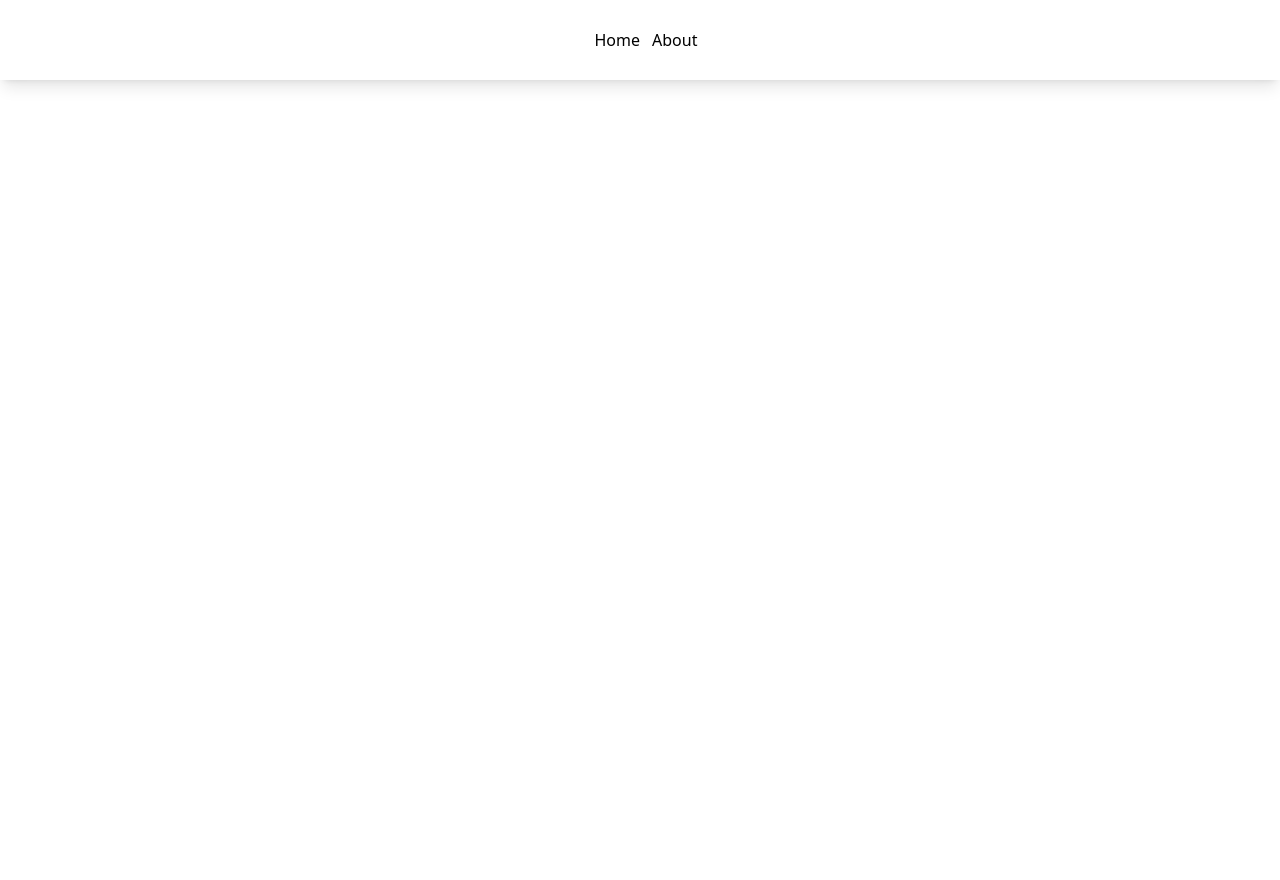
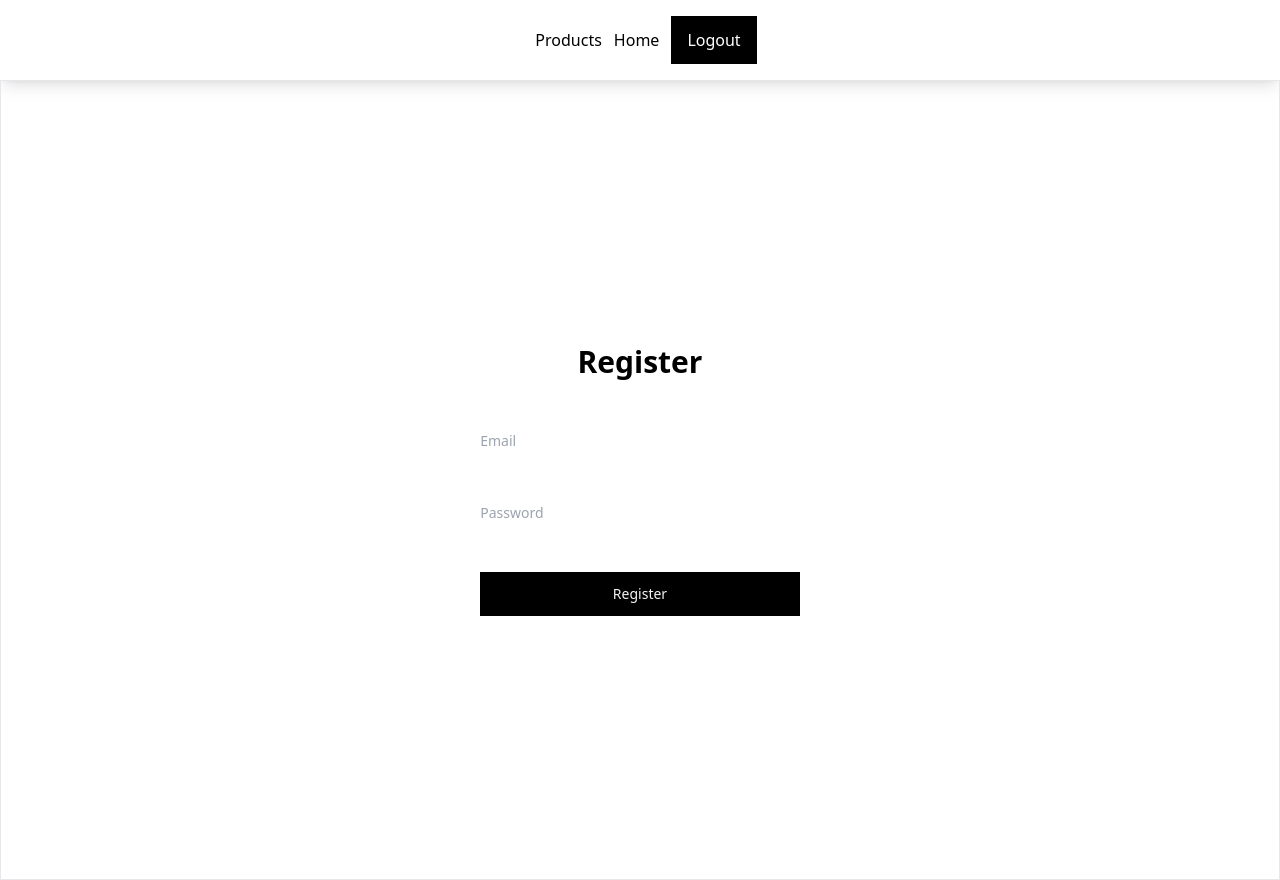
Before and after one commit to Avrel-Owona/react-app, a React (Create React App) app: page /register in a window 1280 px wide. Before the commit this address had no page. Before the commit the page ends 800 px from the top, so only its background shows below. Built offline with nearby package versions, Linux system fonts and the light colour scheme; no server answers; sample sign-in values are in the browser's storage.

Commit message:
resgister context

```diff
--- a/package.json
+++ b/package.json
@@ -7,6 +7,7 @@
     "@testing-library/react": "^13.3.0",
     "@testing-library/user-event": "^13.5.0",
     "axios": "^0.27.2",
+    "firebase": "^9.9.3",
     "react": "^18.2.0",
     "react-dom": "^18.2.0",
     "react-router": "^5.0.1",
--- a/src/App.js
+++ b/src/App.js
@@ -1,11 +1,11 @@
 import Navbar from "./components/Navbar";
+import {AuthContextProvider} from "./context/authContext";
 
 function App() {
-
   return (
-    <div>
-          <Navbar/>
-    </div>
+       <AuthContextProvider>
+           <Navbar/>
+       </AuthContextProvider>
   );
 }
 
--- a/src/components/Navbar.js
+++ b/src/components/Navbar.js
@@ -1,30 +1,46 @@
-import React, {useState} from 'react';
+import React from 'react';
 import {Route, Routes} from "react-router-dom";
 import {About} from "../About";
 import {Home} from "../home";
-import {UserContext} from "../context/userContext";
 import {ProductDetails} from "../productDetails";
+import {Login} from "../login";
+import {Register} from "../register";
+import ProtectedRoutes from "./ProtectedRoutes";
+import {Products} from "../products";
+import {useAuthContext} from "../context/authContext";
 
 
 const Navbar = () => {
-
-    const [user, setUser] = useState('Je suis le provider')
+    const {user, logout} = useAuthContext()
+    const handleLogout = async  () => {
+        try {
+           await logout()
+        } catch (e) {
+            console.log(e)
+        }
+    }
     return(
             <div>
                 <nav className='w-full shadow-lg flex items-center justify-center h-20'>
-                    <ul className='flex h-full justify-center items-center'>
-                        <a className='ml-3' href="/">Home</a>
-                        <a className='ml-3' href="/about">About</a>
-                    </ul>
+                    {user ?
+                        <ul className='flex h-full justify-center items-center'>
+                            <a className='ml-3' href="/products/">Products</a>
+                            <a className='ml-3' href="/">Home</a>
+                            <button className='bg-black px-4 py-3 text-white ml-3' onClick={handleLogout}>Logout</button>
+                        </ul> :
+                        <ul className='flex h-full justify-center items-center'>
+                            <a className='ml-3' href="/">Home</a>
+                            <a className='ml-3' href="/login/">Login</a>
+                            <a className='ml-3' href="/register/">Register</a>
+                        </ul>}
                 </nav>
-
-                   <UserContext.Provider value={{ user, setUser }}>
                        <Routes>
                            <Route path="/" exact element={<Home/>} />
-                           <Route path="/about/" element={<About/>} />
+                           <Route path="/products/" element={<ProtectedRoutes><Products/></ProtectedRoutes>} />
+                           <Route path="/login/" element={<Login/>} />
+                           <Route path="/register/" element={<Register/>} />
                            <Route path="/products/:id" exact element={<ProductDetails/>} />
                        </Routes>
-                   </UserContext.Provider>
 
             </div>
     );
--- /dev/null
+++ b/src/components/ProtectedRoutes.js
@@ -0,0 +1,14 @@
+import React from 'react';
+import {Navigate} from "react-router-dom";
+import {useAuthContext} from "../context/authContext";
+
+const ProtectedRoutes = ({children}) => {
+    let {user} = useAuthContext()
+
+    if (!user) {
+        return <Navigate to='/login'/>
+    }
+    return children;
+};
+
+export default ProtectedRoutes;
--- /dev/null
+++ b/src/context/authContext.js
@@ -0,0 +1,42 @@
+import {createContext, useContext, useEffect, useState} from "react";
+import {createUserWithEmailAndPassword, signInWithEmailAndPassword, signOut, onAuthStateChanged} from 'firebase/auth'
+import {auth} from "../firebase";
+
+const authContext = createContext()
+
+export function AuthContextProvider ({children}) {
+    const [user, setUser] = useState('')
+
+    function register (email, password) {
+        //Pour creer un nouvel utilisateur, il aura besoin de notre instance d'authentification que nous aurions
+        //Creer dans le fichier firebase.js
+        return createUserWithEmailAndPassword(auth, email, password)
+    }
+    function login (email, password) {
+        return signInWithEmailAndPassword(auth, email, password)
+    }
+    function logout (email, password) {
+        return signOut(auth)
+    }
+
+    // Nous permets de savoir comment Firebase nous informe si un user est creé ou est connecté
+    // C'est notre fonction de changement d'authenfication {onAuthStateChanged}
+    // Nous voulons l'utiliser une fois que le composant est monté donc le choix est pour un useEffect
+    useEffect(()=> {
+        const unSubscribe = onAuthStateChanged(auth, (currentUser) => {
+            setUser(currentUser)
+        })
+        return ()=> unSubscribe()
+    },[])
+
+
+    return (
+        <authContext.Provider value={{user, register, login, logout}}>
+            {children}
+        </authContext.Provider>
+    )
+}
+
+export function useAuthContext() {
+    return useContext(authContext)
+}
--- /dev/null
+++ b/src/firebase.js
@@ -0,0 +1,21 @@
+// Import the functions you need from the SDKs you need
+import { initializeApp } from "firebase/app";
+import {getAuth} from 'firebase/auth'
+// TODO: Add SDKs for Firebase products that you want to use
+// https://firebase.google.com/docs/web/setup#available-libraries
+
+// Your web app's Firebase configuration
+const firebaseConfig = {
+    apiKey: "AIzaSyDSxLQSCZYpdXPeeD2zxIZI-FbeD7X90P0",
+    authDomain: "react-auth-b77b5.firebaseapp.com",
+    projectId: "react-auth-b77b5",
+    storageBucket: "react-auth-b77b5.appspot.com",
+    messagingSenderId: "527493535044",
+    appId: "1:527493535044:web:dcf9dd00cb2f93db327311"
+};
+
+// Initialize Firebase
+const app = initializeApp(firebaseConfig);
+// Instance d'auth
+export const auth = getAuth(app)
+export default app
--- /dev/null
+++ b/src/login.js
@@ -0,0 +1,50 @@
+import React, {useState} from 'react';
+import {useAuthContext} from "./context/authContext";
+import {useNavigate} from "react-router-dom";
+
+export function Login() {
+    const [email, setEmail] = useState()
+    const [password, setPassword] = useState()
+    const [errorMessage, setErrorMessage] = useState()
+    const [isLoading, setIsLoading] = useState(false)
+    const {login, user} = useAuthContext()
+    const navigate = useNavigate()
+
+    console.log('user', user)
+
+    const handleSubmit = async  (e) => {
+        // Afin que ma page ne soit pas actualisée
+        e.preventDefault()
+        setErrorMessage('')
+        setIsLoading(true)
+        try {
+            // Je vais avoir une attente
+            await login(email, password)
+            navigate('/products')
+        } catch (err) {
+            setErrorMessage(err.message)
+        }
+        setIsLoading(false)
+    }
+
+
+    return(
+        <div className='border h-screen flex flex-col justify-center items-center'>
+            <h1 className='font-bold text-3xl mb-10'>Login</h1>
+            <form  onSubmit={handleSubmit} className='flex flex-col w-full sm:w-5/12 lg:w-3/12'>
+                {errorMessage && (
+                    <div className={'h-10 mb-10 px-4 py-8 bg-red-300 text-white flex justify-center items-center w-full'}>
+                        {errorMessage}
+                    </div>
+                )}
+                <input type="email"
+                       onChange={(e)=> {setEmail(e.target.value)}}
+                       className='input-form mb-8 h-10 bg-custom-grey focus:bg-custom-grey focus:ring-transparent focus:border-transparent border-gray-300 focus:border-gray-300 text-sm' placeholder={'Email'}/>
+                <input type="password"
+                       onChange={(e)=> {setPassword(e.target.value)}}
+                       className='input-form mb-8 h-10 bg-custom-grey focus:bg-custom-grey focus:ring-transparent focus:border-transparent border-gray-300 focus:border-gray-300 text-sm' placeholder={'Password'}/>
+                <button className='bg-black text-gray-100 py-3 text-sm w-full mt-2'>{isLoading ? 'Loading...' : 'Login'}</button>
+            </form>
+        </div>
+    )
+}
--- /dev/null
+++ b/src/products.js
@@ -0,0 +1,36 @@
+import React, {useEffect, useState} from 'react';
+import axios from "axios";
+import {Link} from "react-router-dom";
+
+export function Products() {
+    const [products, setProducts] = useState([])
+
+    const allProducts = async () => {
+        const response  = await axios.get('https://fakestoreapi.com/products')
+            .catch((err) => {
+                console.log('err', err)
+            })
+        console.log('response', response.data)
+        setProducts(response.data)
+    }
+    useEffect(()=> {
+        allProducts()
+    },[])
+
+
+    return(
+        <div>
+            <div className={'text-4xl'}>
+                Products
+                <div>
+                    {products.map((product)=> {
+                        return (
+                            <Link to={`/products/${product.id}`}>{product.id}</Link>
+                        )
+                    })}
+                </div>
+            </div>
+            {/*<button onClick={()=>setUser("c'est okay")} className='ml-3 bg-black text-white px-5 py-3'>Change value</button>*/}
+        </div>
+    )
+}
--- /dev/null
+++ b/src/register.js
@@ -0,0 +1,46 @@
+import React, {useState} from 'react';
+import {useAuthContext} from "./context/authContext";
+import {useNavigate} from "react-router-dom";
+
+export function Register() {
+    const [email, setEmail] = useState()
+    const [password, setPassword] = useState()
+    const [errorMessage, setErrorMessage] = useState()
+    const {register} = useAuthContext()
+    const navigate = useNavigate()
+
+    const handleSubmit = async  (e) => {
+        // Afin que ma page ne soit pas actualisée
+        e.preventDefault()
+        setErrorMessage('')
+        try {
+            // Je vais avoir une attente
+            await register(email, password)
+            navigate('/login')
+        } catch (err) {
+            setErrorMessage(err.message)
+        }
+    }
+
+
+    return(
+        <div className='border h-screen flex flex-col justify-center items-center'>
+            <h1 className='font-bold text-3xl mb-10'>Register</h1>
+
+            <form onSubmit={handleSubmit} className='flex flex-col w-full sm:w-5/12 lg:w-3/12'>
+                {errorMessage && (
+                    <div className={'h-10 mb-10 px-4 py-8 bg-red-300 text-white flex justify-center items-center w-full'}>
+                        {errorMessage}
+                    </div>
+                )}
+                <input type="email"
+                       onChange={(e)=> {setEmail(e.target.value)}}
+                       className='input-form mb-8 h-10 bg-custom-grey focus:bg-custom-grey focus:ring-transparent focus:border-transparent border-gray-300 focus:border-gray-300 text-sm' placeholder={'Email'}/>
+                <input type="password"
+                       onChange={(e)=> {setPassword(e.target.value)}}
+                       className='input-form mb-8 h-10 bg-custom-grey focus:bg-custom-grey focus:ring-transparent focus:border-transparent border-gray-300 focus:border-gray-300 text-sm' placeholder={'Password'}/>
+                <button className='bg-black text-gray-100 py-3 text-sm w-full mt-2'>Register</button>
+            </form>
+        </div>
+    )
+}
```
Also changed, not shown: src/home.js (+2 -28 lines), 1 other file (tests, documents, lock files or other folders).
